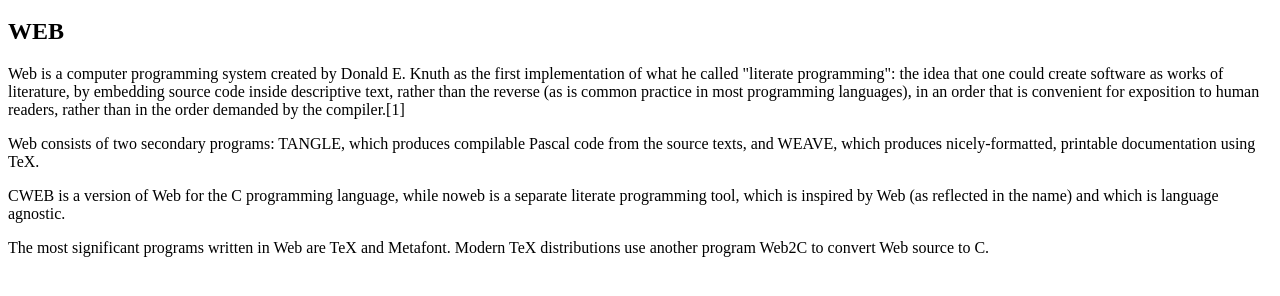
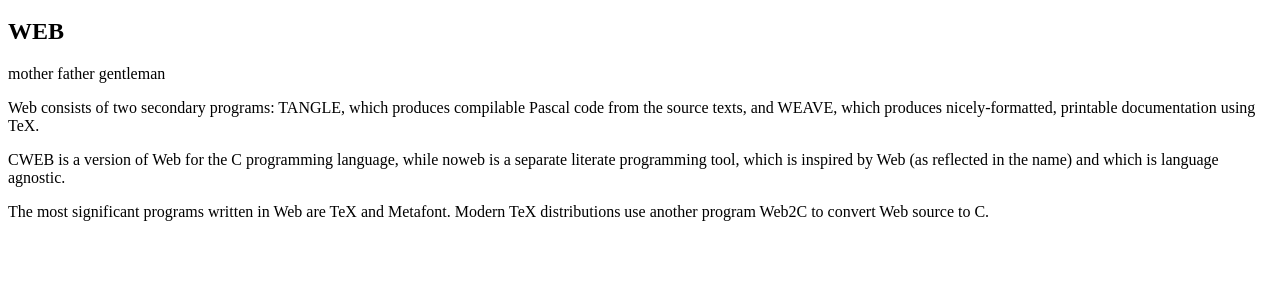
Before and after one commit to cheerio6202/my-first-web-site, a plain HTML site: page index.html in a window 1280 px wide. Shown: the part 136-432 px from the top of the page. Drawn offline with Linux system fonts and the light colour scheme.

Commit message:
수정스

```diff
--- a/index.html
+++ b/index.html
@@ -12,7 +12,7 @@
   <li><a href="3.html">JavaScript</a></li>
 </ol>
 <h2>WEB</h2>
-<p>Web is a computer programming system created by Donald E. Knuth as the first implementation of what he called "literate programming": the idea that one could create software as works of literature, by embedding source code inside descriptive text, rather than the reverse (as is common practice in most programming languages), in an order that is convenient for exposition to human readers, rather than in the order demanded by the compiler.[1]</P>
+<p>mother father gentleman</P>
 
 <p>Web consists of two secondary programs: TANGLE, which produces compilable Pascal code from the source texts, and WEAVE, which produces nicely-formatted, printable documentation using TeX.</p>
 
```
